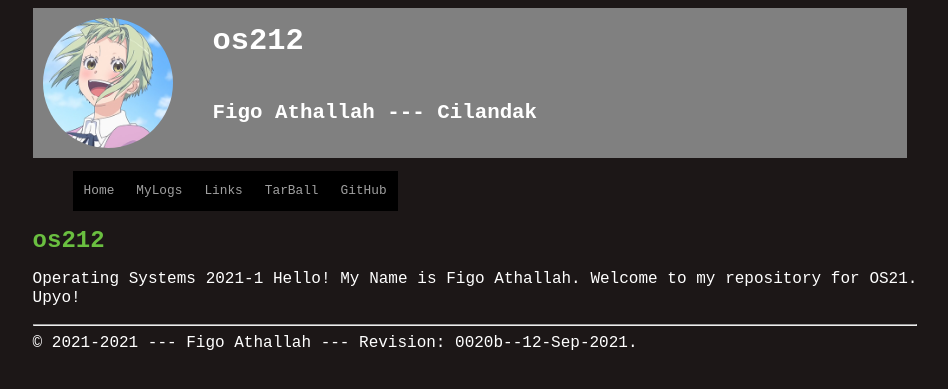
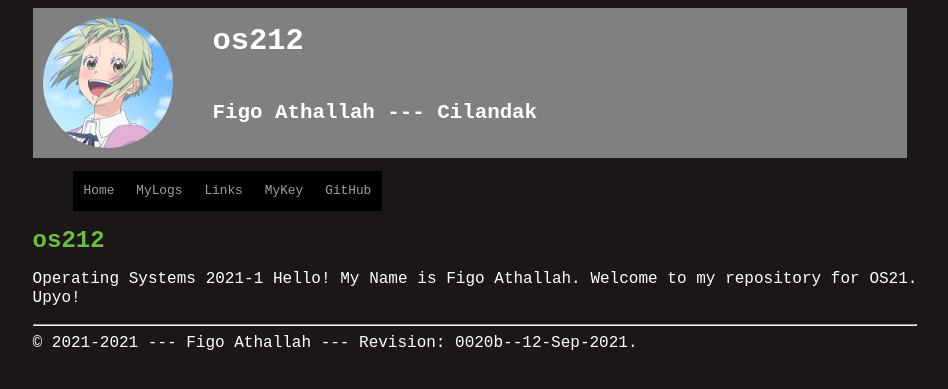
Before and after one commit to figoathallah/os212, a Jekyll site: the page built from index.md, in a window 1280 px wide. Shown: the top 389 px of the page, without its empty margins (165-1113 px from the left). Built offline with Jekyll 4.4.1, drawn with Linux system fonts in a browser that asks for light colours; our own code applies the rules of GitHub Pages for plain Markdown files.

Commit message:
Update _config.yml

```diff
--- a/_config.yml
+++ b/_config.yml
@@ -12,8 +12,8 @@ navbarlinks:
   link:      "/TXT/mylog.txt"
 - navbar:    "Links"
   link:      "/LINKS/"
-- navbar:    "TarBall"
-  link:      "/template.tar.bz2"
+- navbar:    "MyKey"
+  link:      "/TXT/mypubkey.txt"
 - navbar:    "GitHub"
   link:      "https://github.com/figoathallah/os212/"
 title:       "figoathallah's Github Page"
```
